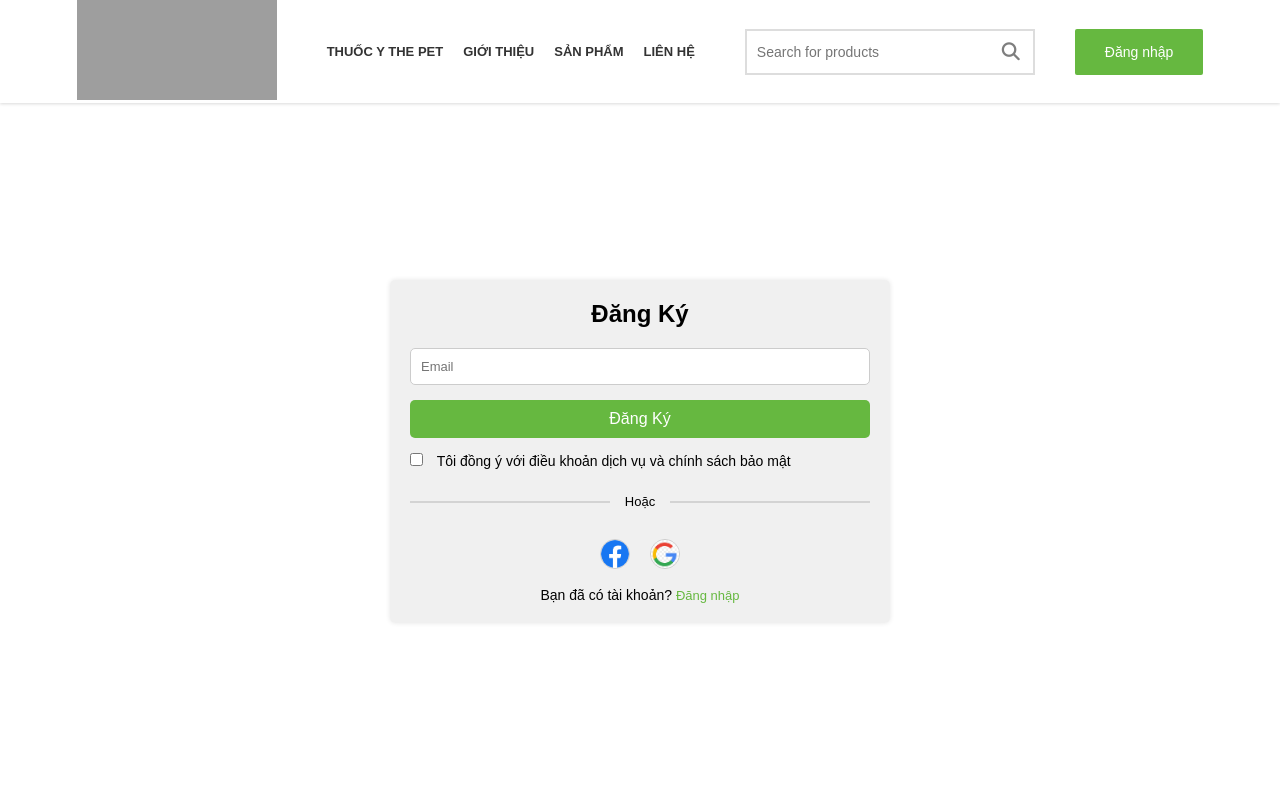
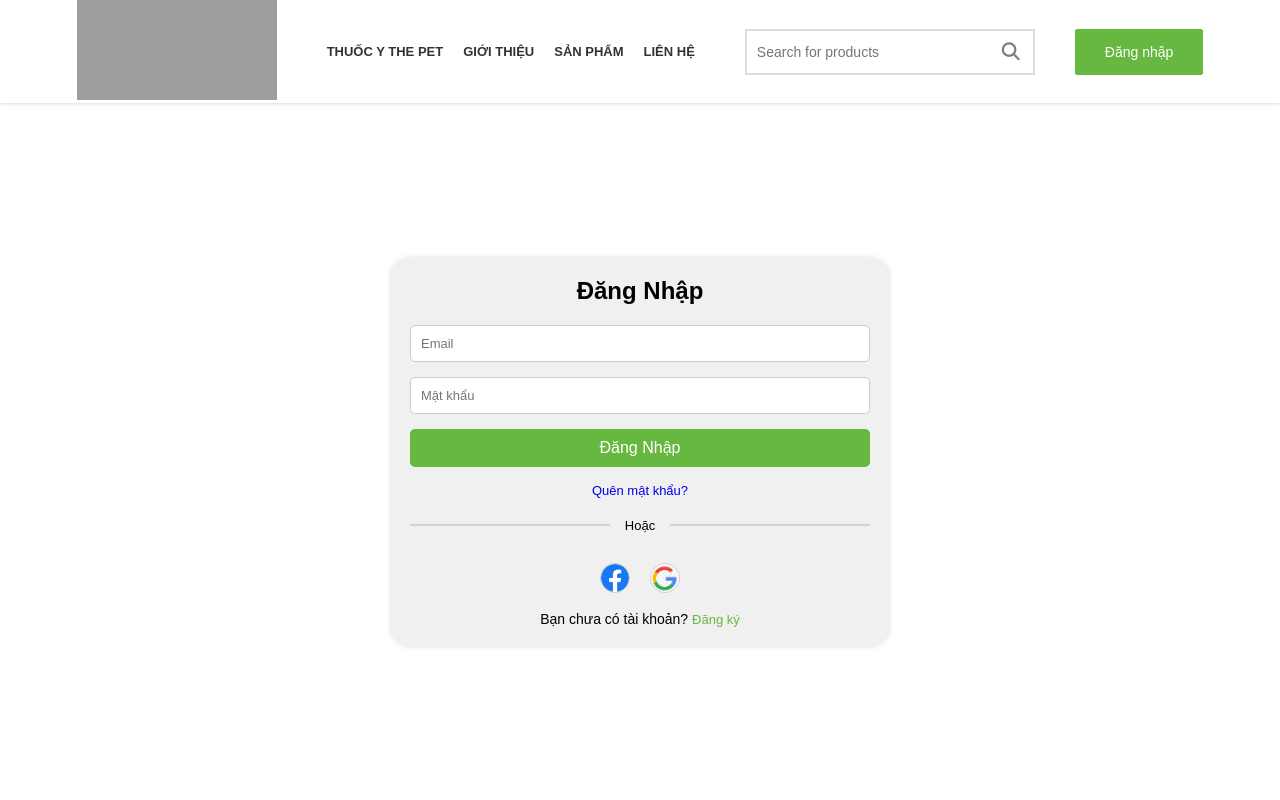
Before and after one commit to nicha2301/DoAnWeb, a plain HTML site: page pages/signIn.html in a window 1280 px wide. Shown: the top 800 px of the page. Drawn offline with Linux system fonts and the light colour scheme; grey boxes are pictures that could not be loaded.

Commit message:
upFormP2

```diff
--- a/html/signUp.html
+++ b/pages/signIn.html
@@ -5,12 +5,13 @@
     <meta charset="UTF-8"/>
     <link rel="stylesheet" href="../css/form.css"/>
     <script src="../js/scipts.js"></script>
+
     <link rel="stylesheet" href="../css/header&footer.css"/>
     <link rel="stylesheet" href="../css/HomePage/styles.css">
     <link rel="stylesheet" href="https://cdnjs.cloudflare.com/ajax/libs/font-awesome/6.4.2/css/all.min.css"
           integrity="sha512-z3gLpd7yknf1YoNbCzqRKc4qyor8gaKU1qmn+CShxbuBusANI9QpRohGBreCFkKxLhei6S9CQXFEbbKuqLg0DA=="
           crossorigin="anonymous" referrerpolicy="no-referrer"/>
-    <title>Đăng ký</title>
+    <title>Đăng nhập</title>
 </head>
 
 <body>
@@ -97,27 +98,33 @@
 
     <div class="body">
         <div class="form-container">
-            <form class="signup-form">
-                <h2>Đăng Ký</h2>
+            <form class="sign-in-form">
+                <h2>Đăng Nhập</h2>
                 <div class="input-group">
-                    <input type="email" id="email-forgot" name="email-forgot" placeholder="Email" required>
+                    <input type="email" id="email" name="email" placeholder="Email" required>
+                    <div id="email-error" style="color: red;"></div>
+
                 </div>
-                <div id="email-error" style="color: red;"></div>
+                <div class="input-group">
+                    <input type="password" id="password" name="password" placeholder="Mật khẩu" required>
+                    <div id="password-error" style="color: red;"></div>
 
-                <button type="submit" onclick="signUpValidate()">Đăng Ký</button>
-                <div class="terms-checkbox">
-                    <input type="checkbox" id="agree-terms" name="agree-terms" required>
-                    <label for="agree-terms">Tôi đồng ý với điều khoản dịch vụ và chính sách bảo mật</label>
                 </div>
-                <div class="or"><span>Hoặc </span></div>
-                <div class="social-icons">
-                    <a href="https://facebook.com/"><img src="../images/Facebook_Logo_.jpg" alt="Facebook"></a>
-                    <a href="https://accounts.google.com/"><img src="../images/google.jpg" alt="Google"></a>
+                <button type="submit" onclick="validateSignin()">Đăng Nhập</button>
+                <div class="forgot-password">
+                    <a href="forgotPass.html">Quên mật khẩu?</a>
                 </div>
-                <div class="login-link">Bạn đã có tài khoản? <a href="signIn.html">Đăng nhập</a></div>
+
+            <div class="or"><span>Hoặc </span></div>
+            <div class="social-icons">
+                <a href="https://facebook.com/"><img src="../assets/images/Facebook_Logo_.jpg" alt="Facebook"></a>
+                <a href="https://accounts.google.com/"><img src="../assets/images/google.jpg" alt="Google"></a>
+            </div>
+            <div class="register-link">
+                Bạn chưa có tài khoản? <a href="signUp.html">Đăng ký</a>
+            </div>
             </form>
         </div>
-
     </div>
     <footer class="footer-container">
         <div class="container">
```
Also changed, not shown: pages/index.html (renamed from index.html, +2 -2 lines), pages/signUp.html (renamed from html/signIn.html, +16 -23 lines), assets/images/Facebook_Logo_.jpg (renamed from images/Facebook_Logo_.jpg), assets/images/google.jpg (renamed from images/google.jpg), pages/forgotPass.html (renamed from html/forgotPass.html).
